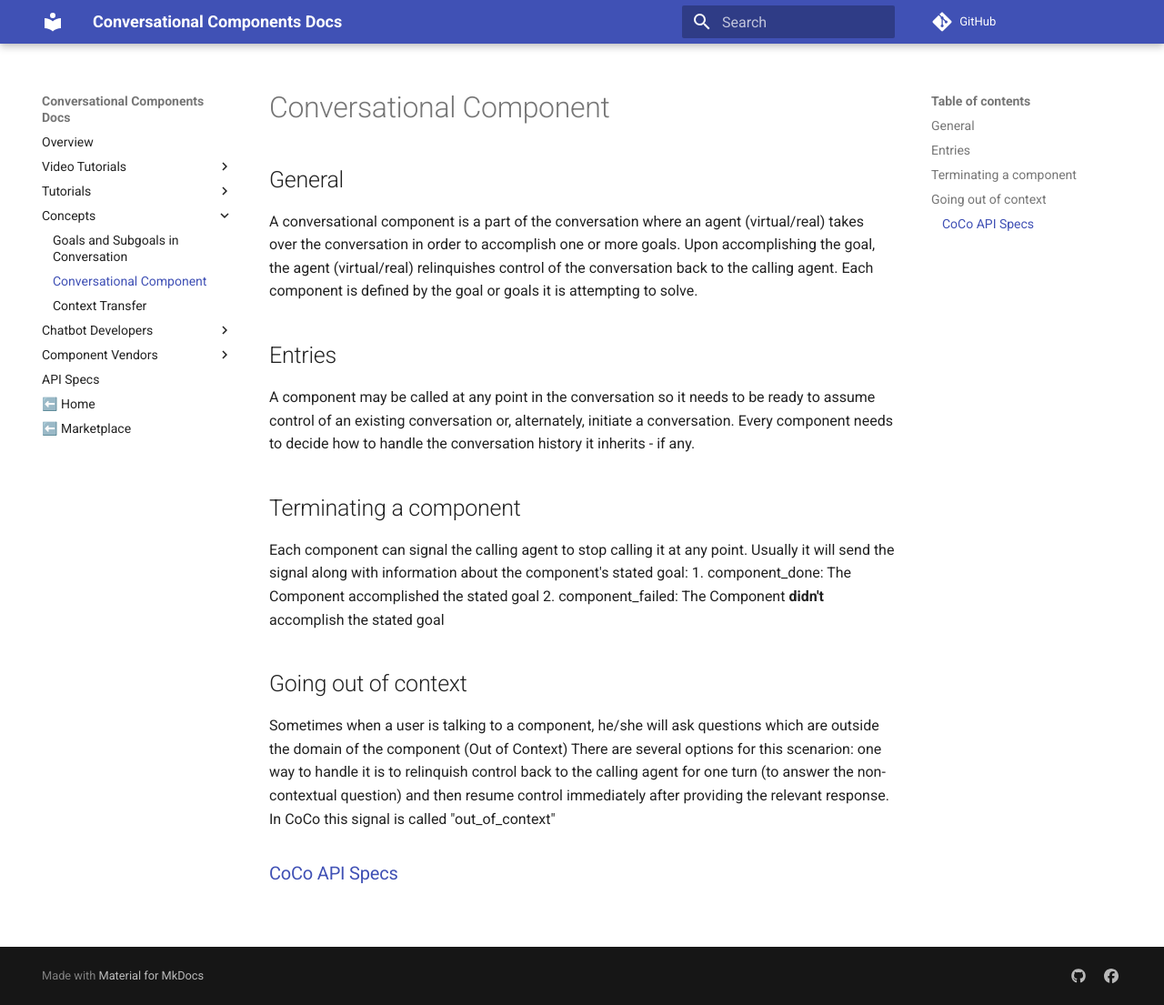
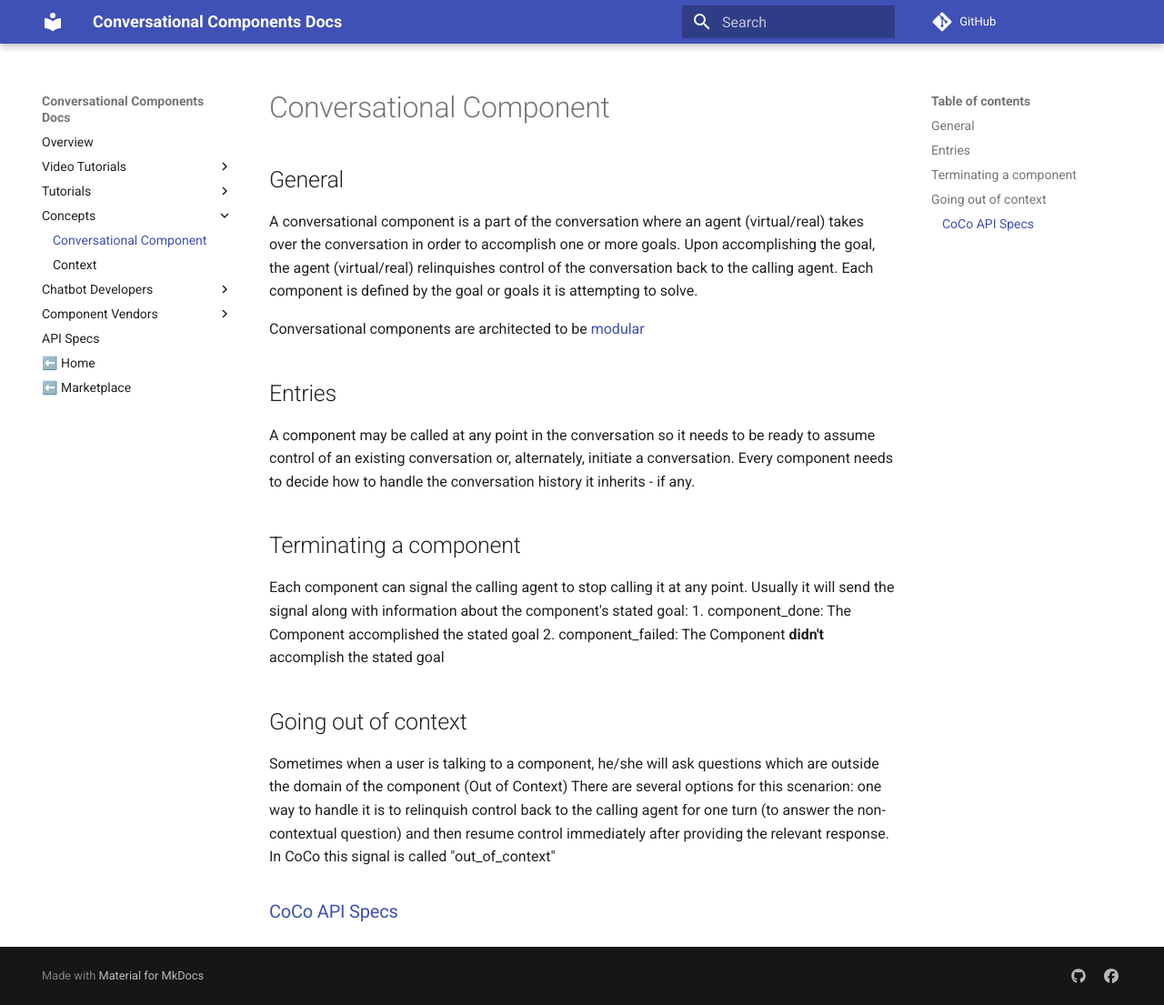
Before and after one commit to ConversationalComponents/docs, an MkDocs documentation site: the page built from docs/concepts/convcomp.md, in a window 1280 px wide and 1105 px high. Shown: the whole window at 91% size. Built offline with MkDocs 1.6.1 and Material for MkDocs 9.7.7, drawn with Linux system fonts in a browser that asks for light colours; comment, search, counter and statistics services are not loaded.

Commit message:
update concepts

```diff
--- a/docs/concepts/convcomp.md
+++ b/docs/concepts/convcomp.md
@@ -2,6 +2,8 @@
 ## General
 A conversational component is a part of the conversation where an agent (virtual/real) takes over the conversation in order to accomplish one or more goals. Upon accomplishing the goal, the agent (virtual/real) relinquishes control of the conversation back to the calling agent.
 Each component is defined by the goal or goals it is attempting to solve.
+
+Conversational components are architected to be [modular](https://en.wikipedia.org/wiki/Modularity)
 
 ## Entries
 A component may be called at any point in the conversation so it needs to be ready to assume control of an existing conversation or, alternately, initiate a conversation.
--- a/mkdocs.yml
+++ b/mkdocs.yml
@@ -9,9 +9,9 @@ nav:
       - Calling a CoCo from Dialogflow(internally): tutorials/plug_coco_component_inside_dialogflow_conversation
       - Calling a CoCo from Dialogflow(externally): tutorials/use_a_component_with_dialogflow_external
   - Concepts:
-      - Goals and Subgoals in Conversation: concepts/goals.md
+#      - Agents, Goals, State, and Actions: concepts/goals.md
       - Conversational Component: concepts/convcomp.md
-      - Context Transfer: concepts/context.md
+      - Context: concepts/context.md
   - Chatbot Developers:
     - SDKs: SDKs.md
   - Component Vendors:
@@ -28,6 +28,7 @@ theme:
 
 markdown_extensions:
   - codehilite
+  - admonition
 
 extra:
   social:
```
Also changed, not shown: docs/concepts/context.md (+9 -0 lines), docs/concepts/goals.md (+15 -0 lines).
